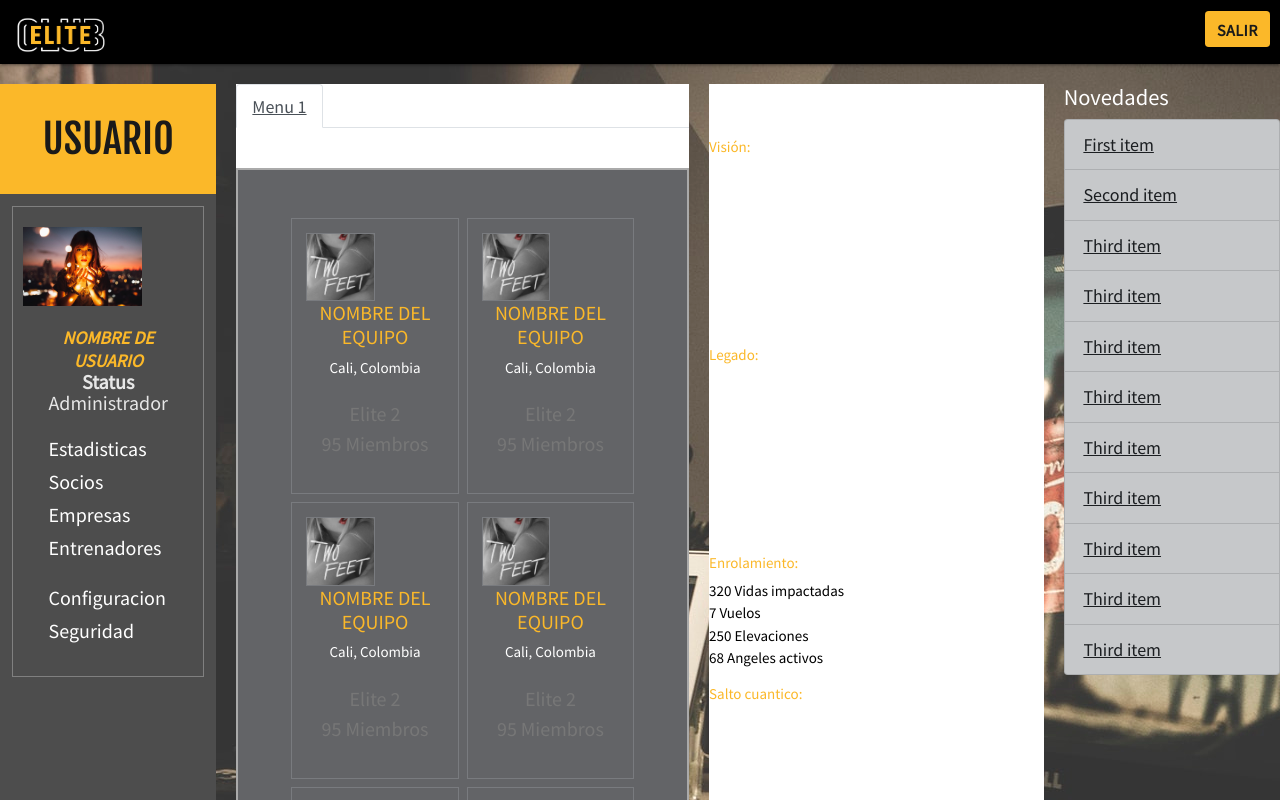
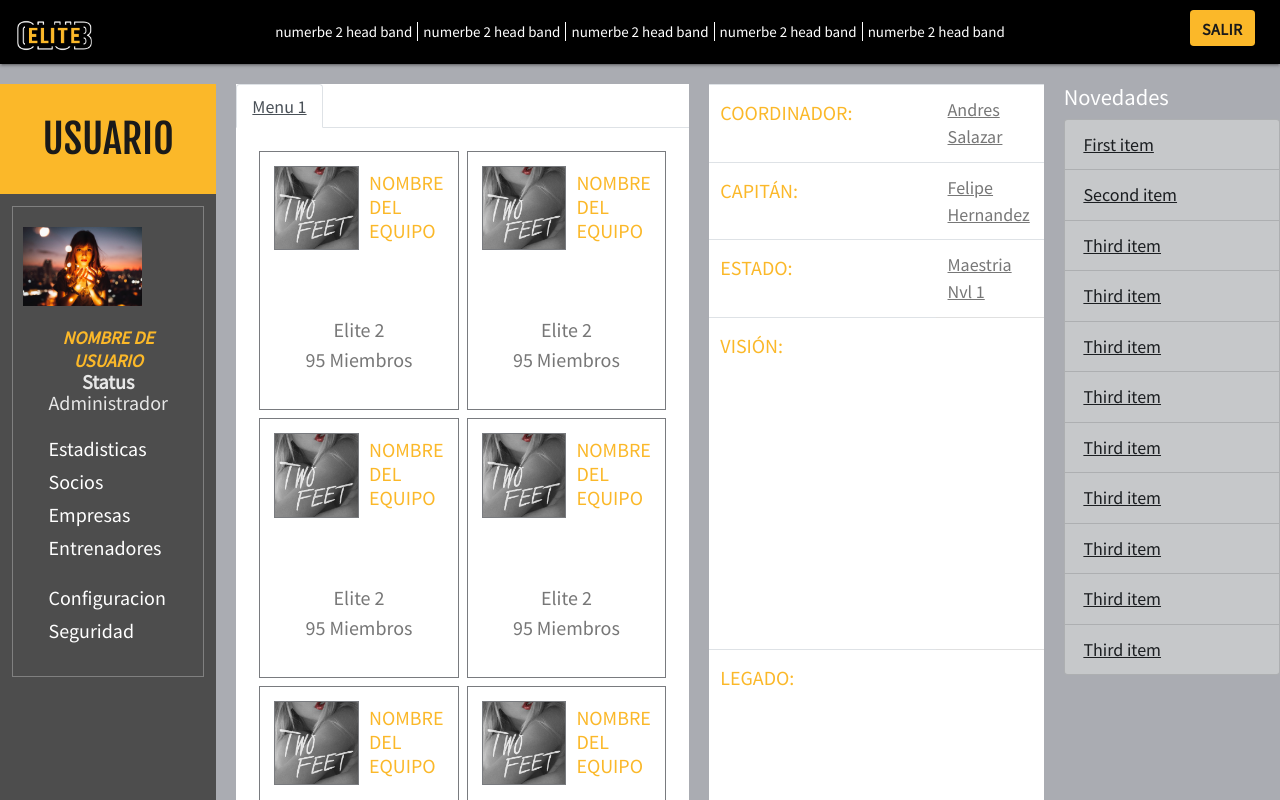
Before and after one commit to richardflondono/appclub, a Vue app: page / in a window 1280 px wide. Shown: the top 800 px of the page. Built offline with nearby package versions, Linux system fonts and the light colour scheme; no server answers; the database is empty; sample sign-in values are in the browser's storage.

Commit message:
avance 4
navbar cambia con el logeo y se actualizan los estilos

```diff
--- a/src/components/AppLogin.vue
+++ b/src/components/AppLogin.vue
@@ -2,7 +2,7 @@
     <div class="col-xl-12">
         <div class="row">
             <div class="col-md-4">
-                <div class="container">
+                <div class="my-container">
                     <h2>Bienvenid@s</h2>
 
                     <p>Esta es tu plataforma de transformación, creación y progreso.<br>
@@ -25,7 +25,7 @@
                     </div>
                 </div>
 
-                <div class="container">
+                <div class="my-container">
                     <h2>¿Aún no eres parte?</h2>
 
                     <p>Somos una comunidad comprometida con crear un mundo más amoroso, justo y poderoso.<br>
@@ -61,7 +61,7 @@ input {
     color: #FFF;
 }
 
-.container {
+.my-container {
     width: 100%;
     padding: 25px 45px;
     margin: 40px auto;
@@ -69,7 +69,7 @@ input {
     border: 2px solid #AAA;
 }
 
-.container div {
+.my-container div {
     margin: 0 auto;
     text-align: center;
 }
@@ -150,7 +150,7 @@ export default {
             .then(
                 user => {
                     alert(this.email+'a iniciado sesion ');
-                    this.$router.push('/');
+                    this.$router.go({path: this.$router.path});
                 },
                 err => {
                     alert(err.message);
--- a/src/components/Navbar.vue
+++ b/src/components/Navbar.vue
@@ -1,17 +1,47 @@
 <template>
   <nav>
     <div class="nav-wrapper black">
-      <div class="col-lg-3">
-        <router-link to="/" class="brand-logo"><img src="../assets/logo.png"></router-link>
-      </div>
-        <button class="btn este" v-on:click="logout">Salir</button>
+        <div class="col-sm-12">
+          <div class="row">
+            <div class="col-sm-2">
+              <router-link to="/" class="brand-logo"><img src="../assets/logo.png"></router-link>
+            </div>
+            <div v-if="!isLoggedIn" class="col-sm-8 contenedor-info-navbar">
+              <span class="border-navbar">Sobre Nosotros</span>
+              <span class="border-navbar">Entrenamiento</span>
+              <span class="border-navbar">Beneficios</span>
+              <span class="border-navbar">Comunidad</span>
+              <span id="last-nav-border">Negocios</span>
+            </div>
+            <div v-if="isLoggedIn" class="col-sm-8 contenedor-info-navbar">
+              <span class="border-navbar">numerbe 2 head band</span>
+              <span class="border-navbar">numerbe 2 head band</span>
+              <span class="border-navbar">numerbe 2 head band</span>
+              <span class="border-navbar">numerbe 2 head band</span>
+              <span id="last-nav-border">numerbe 2 head band</span>
+            </div>
+            <div class="col-sm-2">
+              <button v-if="isLoggedIn" class="btn este" v-on:click="logout">Salir</button>
+            </div>
+          </div>
+        </div>
     </div>
   </nav>
 
 </template>
 <style>
 img  {
-  width: 30%;
+  width: 40%;
+}
+#last-nav-border{
+  padding: 0 5px;
+}
+.contenedor-info-navbar{
+  text-align: center;
+}
+.border-navbar{
+  border-right: 1px solid;
+  padding: 0 5px 0 5px;
 }
 .este {
     background: #FBB829;
@@ -34,11 +64,17 @@ export default {
       currentUser: false
     }
   },
+  created(){
+    if(firebase.auth().currentUser){
+      this.isLoggedIn = true;
+      this.currentUser = firebase.auth().currentUser.email;
+    }
+  },
   methods:{
     logout: function(){
       console.log("prueba");
       firebase.auth().signOut().then(() =>{
-        this.$router.push('/login')
+        this.$router.go({path: this.$router.path});
       });
     }
   }
--- a/src/components/UserHome.vue
+++ b/src/components/UserHome.vue
@@ -161,19 +161,31 @@
         </div><!-- Segunda col -->
 
     <div class="column-3"><!-- Tercera col -->
-
-        Coordinador:
-        <a href="">Andres Salazar</a>
-        Capitán:
-        <a href="">Felipe Hernandez</a>
-        Estado:
-        <a href="">Maestria Nvl 1</a>
-
-  <h6 style="color: #FBB829">Visión:</h6>
+    <table class="table table-borderless">
+        <tbody>
+            <tr>
+        <td><h6>Coordinador:</h6></td>
+        <td><a href="">Andres Salazar</a></td>
+        </tr>
+        <tr>
+        <td><h6>Capitán:</h6></td>
+        <td><a href="">Felipe Hernandez</a></td>
+        </tr>
+        <tr>
+        <td><h6>Estado:</h6></td>
+        <td><a href="">Maestria Nvl 1</a></td>
+        </tr>
+        <tr><td>
+  <h6 >Visión:</h6>
   <p>Lorem ipsum dolor sit amet, consectetur adipiscing elit. Maecenas at massa eros. Nullam a vulputate dolor. Quisque a metus ut quam eleifend aliquet non non urna.</p>
-    <h6 style="color: #FBB829">Legado:</h6>
+        </td>
+        </tr>
+        <tr><td>
+    <h6>Legado:</h6>
   <p>Lorem ipsum dolor sit amet, consectetur adipiscing elit. Maecenas at massa eros. Nullam a vulputate dolor. Quisque a metus ut quam eleifend aliquet non non urna.</p>
-
+        </td>
+        </tr>
+        <tr><td>
   <h6 style="color: #FBB829">Enrolamiento:</h6>
 
   <ul>
@@ -182,11 +194,13 @@
       <li style="color: #000000">250 Elevaciones</li>
       <li style="color: #000000">68 Angeles activos</li>
   </ul>
-
-
+</td></tr>
+    <tr><td>
   <h6 style="color: #FBB829">Salto cuantico:</h6>
   <p>10 Bailarinas</p>
-
+  </td></tr>
+    </tbody>
+    </table>
         </div><!-- Tercera col -->
 
     <div class="column-4"><!-- Cuarta col -->
@@ -219,7 +233,7 @@
 
 body {
     font-family: 'Source Sans Pro', Arial, sans-serif;
-    background-color: #AAACB2;
+    background: #AAACB2;
 }
 
 #wrapper {
@@ -347,6 +361,15 @@ body {
     grid-row-start: 1;
     background: #FFF;
 }
+.column-3 > table > tbody > tr > td > h6 {
+    color: #FBB829;
+    text-transform: uppercase;
+    font-size: 20px;
+    margin-top: 5px;
+}
+.column-3 > table > tbody > tr > td > a {
+    color: #777;
+}
 
 .column-4 {
     grid-column-start: 10;
```
